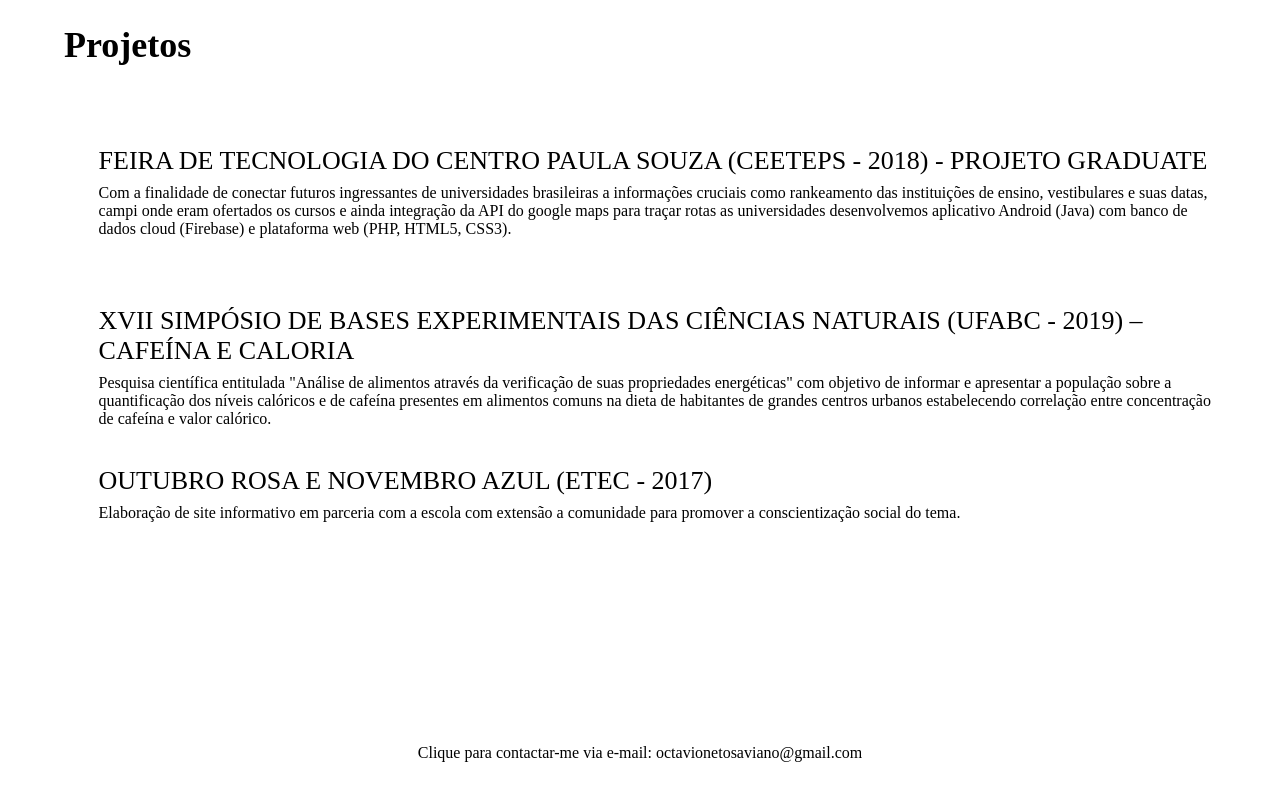
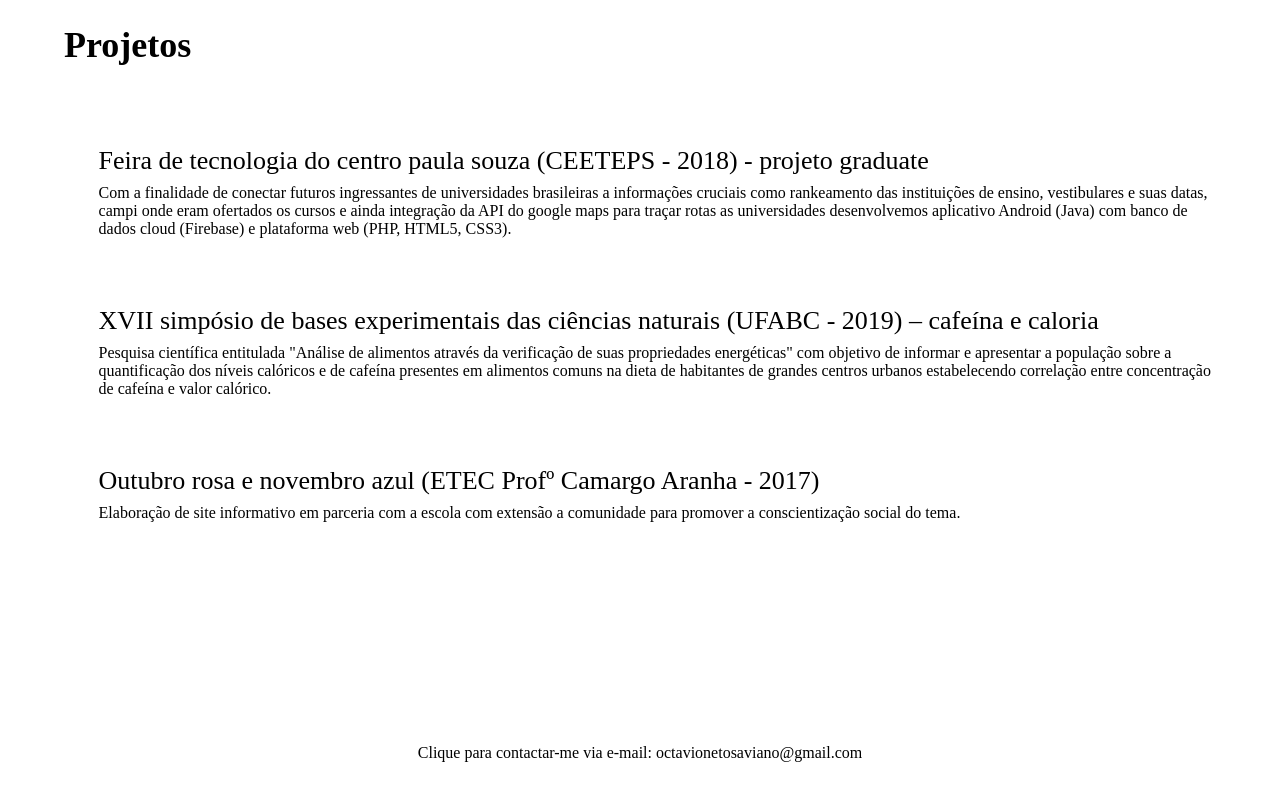
Before and after one commit to octasav/cv, a plain HTML site: page index.html in a window 1280 px wide. Shown: the part 2448-3248 px from the top of the page. Drawn offline with Linux system fonts and the light colour scheme; a web font is replaced by a local one.

Commit message:
ajuste título

```diff
--- a/index.html
+++ b/index.html
@@ -136,21 +136,19 @@
             <div class="section reveal" id="projetos">
                 <h3>Projetos</h3>
                 <div class="container-projetos">
-                    <h2>FEIRA DE TECNOLOGIA DO CENTRO PAULA SOUZA (CEETEPS - 2018) - PROJETO GRADUATE</h2>
+                    <h2>Feira de tecnologia do centro paula souza (CEETEPS - 2018) - projeto graduate</h2>
                     <p>Com a finalidade de conectar futuros ingressantes de universidades brasileiras a informações cruciais como rankeamento das instituições de ensino, vestibulares e suas datas, campi onde eram ofertados os cursos e ainda integração da
                         API do google maps para traçar rotas as universidades desenvolvemos aplicativo Android (Java) com banco de dados cloud (Firebase) e plataforma web (PHP, HTML5, CSS3).</p>
                 </div>
                 <div class="container-projetos">
-                    <h2>XVII SIMPÓSIO DE BASES EXPERIMENTAIS DAS CIÊNCIAS NATURAIS (UFABC - 2019) – CAFEÍNA E CALORIA</h2>
+                    <h2>XVII simpósio de bases experimentais das ciências naturais (UFABC - 2019) – cafeína e caloria</h2>
                     <p>Pesquisa científica entitulada "Análise de alimentos através da verificação de suas propriedades energéticas" com objetivo de informar e apresentar a população sobre a quantificação dos níveis calóricos e de cafeína presentes em alimentos
                         comuns na dieta de habitantes de grandes centros urbanos estabelecendo correlação entre concentração de cafeína e valor calórico.</p>
 
                 </div>
                 <div class="container-projetos">
-
-                    <h2>OUTUBRO ROSA E NOVEMBRO AZUL (ETEC - 2017)</h2>
+                    <h2>Outubro rosa e novembro azul (ETEC Profº Camargo Aranha - 2017)</h2>
                     <p>Elaboração de site informativo em parceria com a escola com extensão a comunidade para promover a conscientização social do tema.</p>
-
                 </div>
             </div>
         </article>
```
